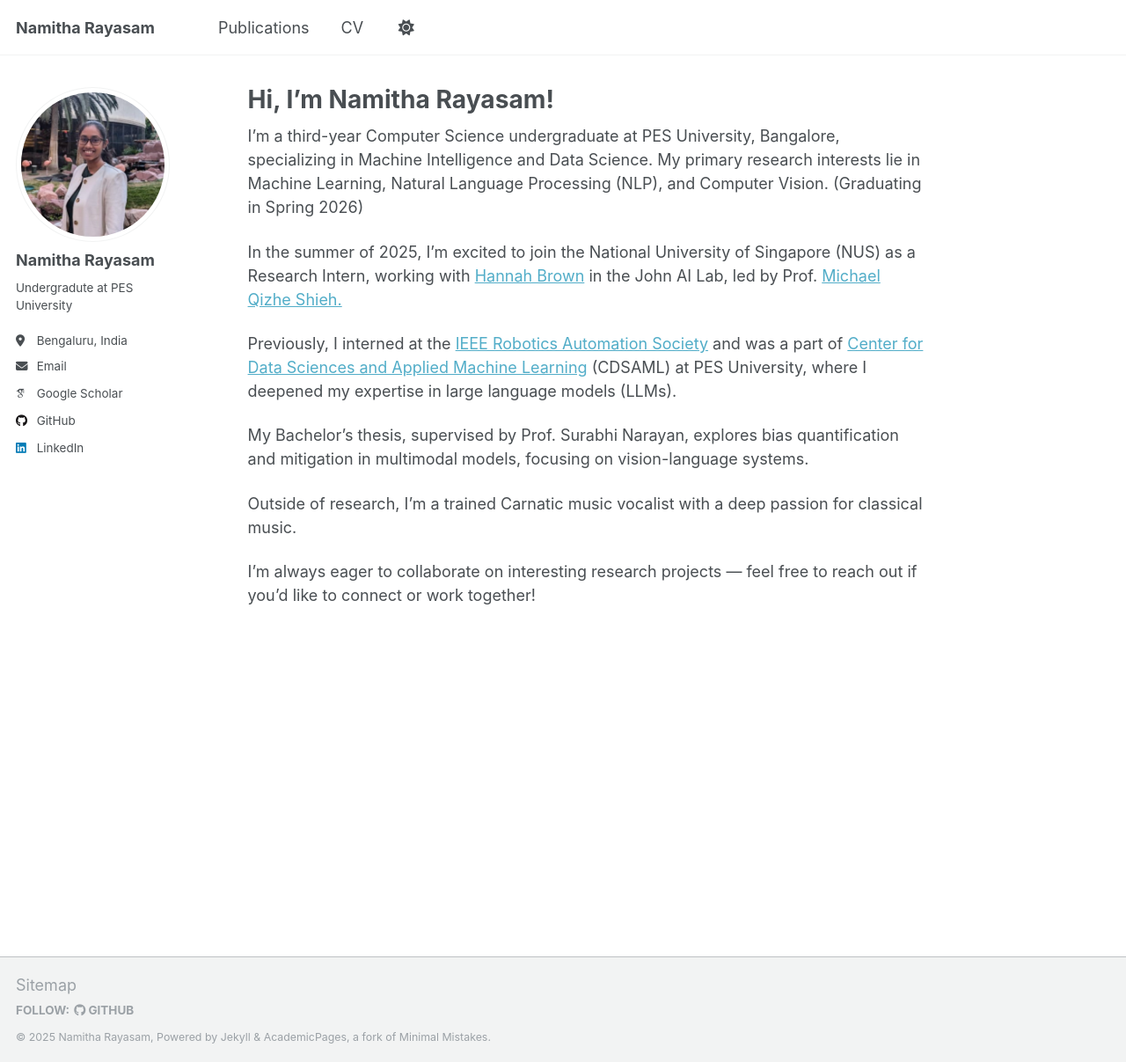
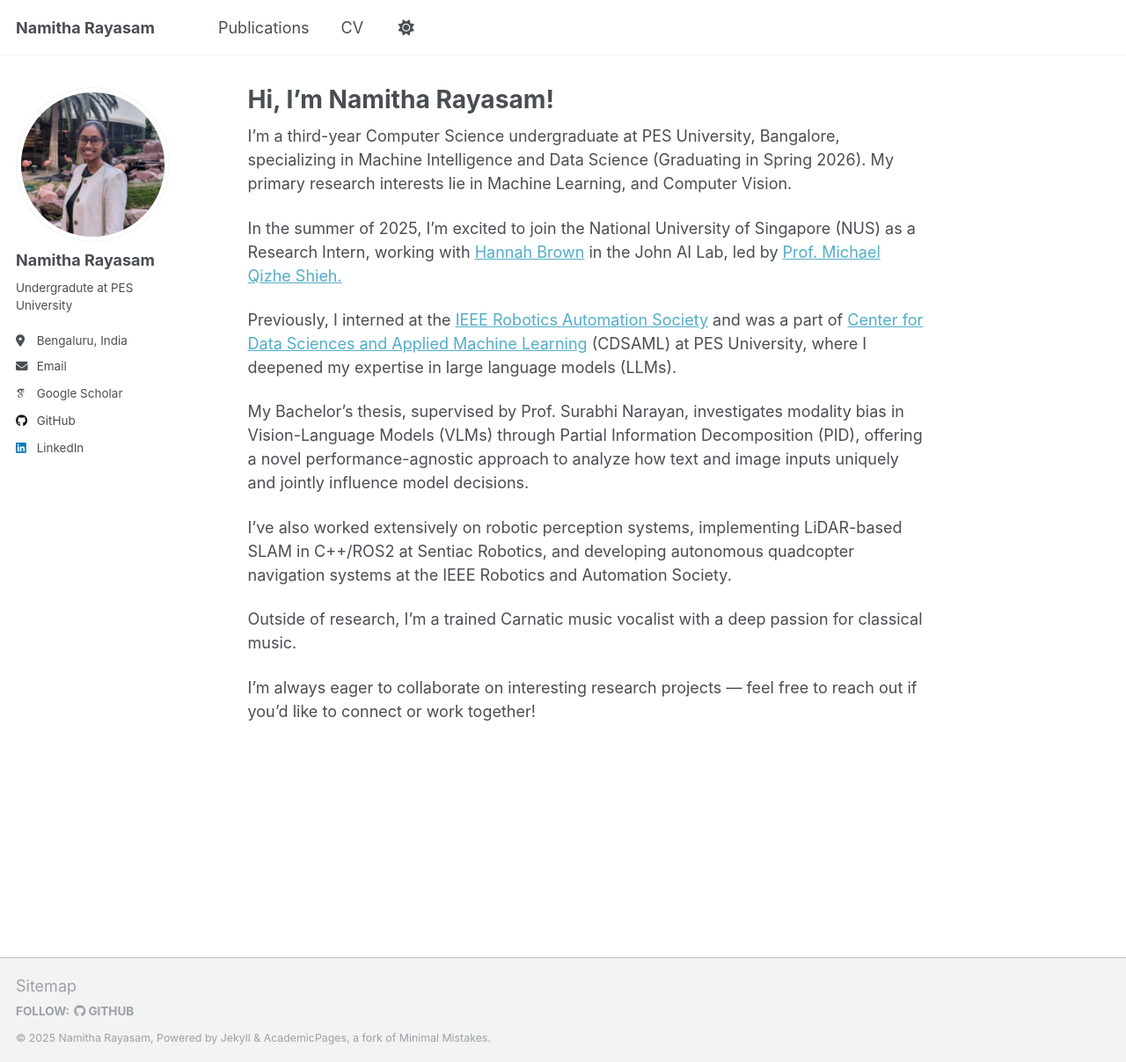
Before and after one commit to namitharayasam/namitharayasam.github.io, a Jekyll site: the page built from _pages/about.md, in a window 1280 px wide and 1207 px high. Shown: the whole window at 88% size. Built offline with Jekyll 4.4.1, drawn with Linux system fonts in a browser that asks for light colours; some web fonts are replaced.

Commit message:
Update about.md

```diff
--- a/_pages/about.md
+++ b/_pages/about.md
@@ -7,13 +7,15 @@ redirect_from:
   - /about.html
 ---
 
-I’m a third-year Computer Science undergraduate at PES University, Bangalore, specializing in Machine Intelligence and Data Science. My primary research interests lie in Machine Learning, Natural Language Processing (NLP), and Computer Vision. (Graduating in Spring 2026)
+I’m a third-year Computer Science undergraduate at PES University, Bangalore, specializing in Machine Intelligence and Data Science (Graduating in Spring 2026). My primary research interests lie in Machine Learning, and Computer Vision.
 
-In the summer of 2025, I’m excited to join the National University of Singapore (NUS) as a Research Intern, working with [Hannah Brown](https://hannah-aught.github.io/) in the John AI Lab, led by Prof. [Michael Qizhe Shieh.](https://www.comp.nus.edu.sg/cs/people/mshieh/)
+In the summer of 2025, I’m excited to join the National University of Singapore (NUS) as a Research Intern, working with [Hannah Brown](https://hannah-aught.github.io/) in the John AI Lab, led by [Prof. Michael Qizhe Shieh.](https://www.comp.nus.edu.sg/cs/people/mshieh/)
 
 Previously, I interned at the [IEEE Robotics Automation Society](https://ieee-ras-pesu.github.io/website/) and was a part of [Center for Data Sciences and Applied Machine Learning](https://research.pes.edu/center-for-data-sciences-and-applied-machine-learning/) (CDSAML) at PES University, where I deepened my expertise in large language models (LLMs).
 
-My Bachelor’s thesis, supervised by Prof. Surabhi Narayan, explores bias quantification and mitigation in multimodal models, focusing on vision-language systems.
+My Bachelor’s thesis, supervised by Prof. Surabhi Narayan, investigates modality bias in Vision-Language Models (VLMs) through Partial Information Decomposition (PID), offering a novel performance-agnostic approach to analyze how text and image inputs uniquely and jointly influence model decisions.
+
+I’ve also worked extensively on robotic perception systems, implementing LiDAR-based SLAM in C++/ROS2 at Sentiac Robotics, and developing autonomous quadcopter navigation systems at the IEEE Robotics and Automation Society.
 
 Outside of research, I'm a trained Carnatic music vocalist with a deep passion for classical music.
 
```
